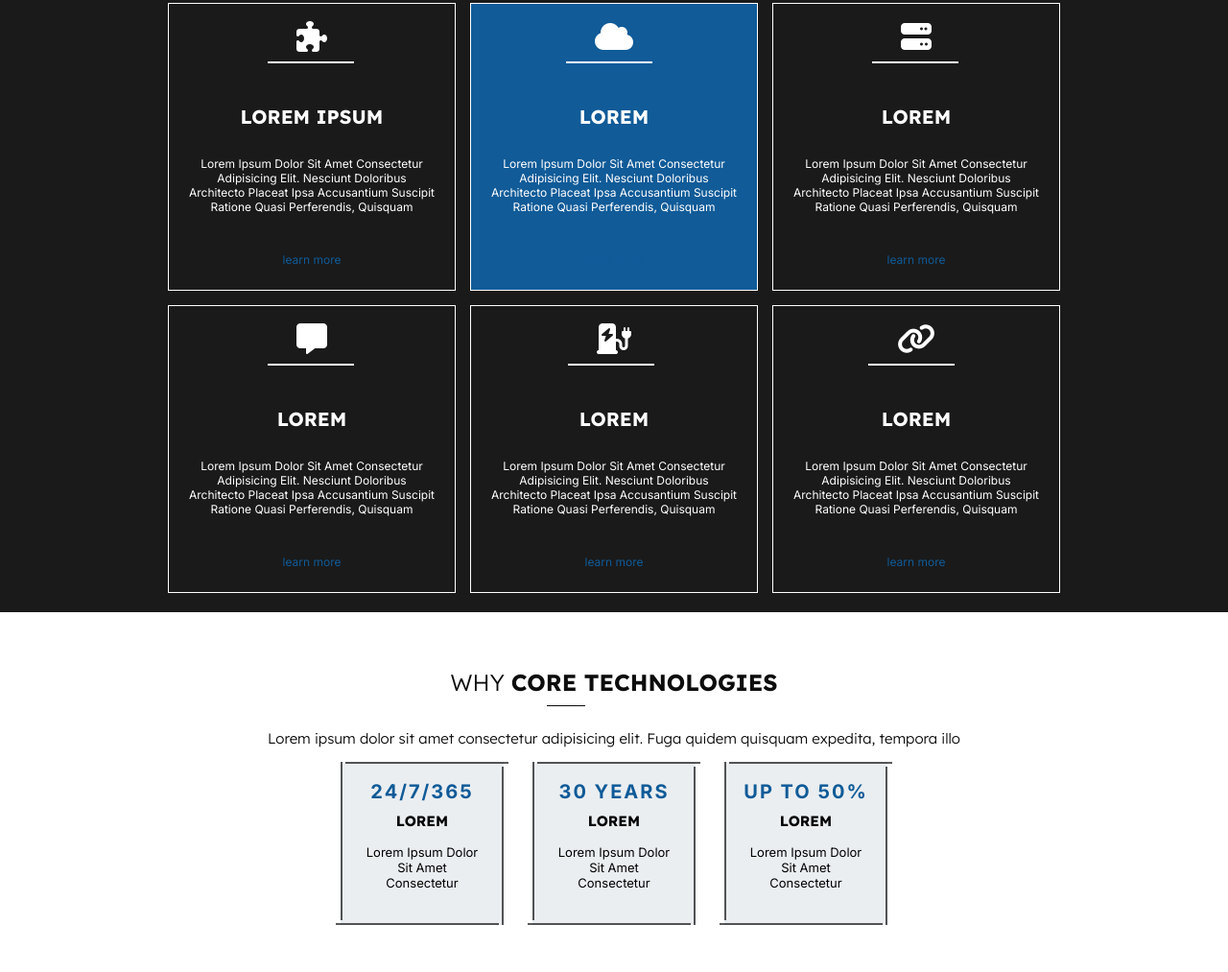
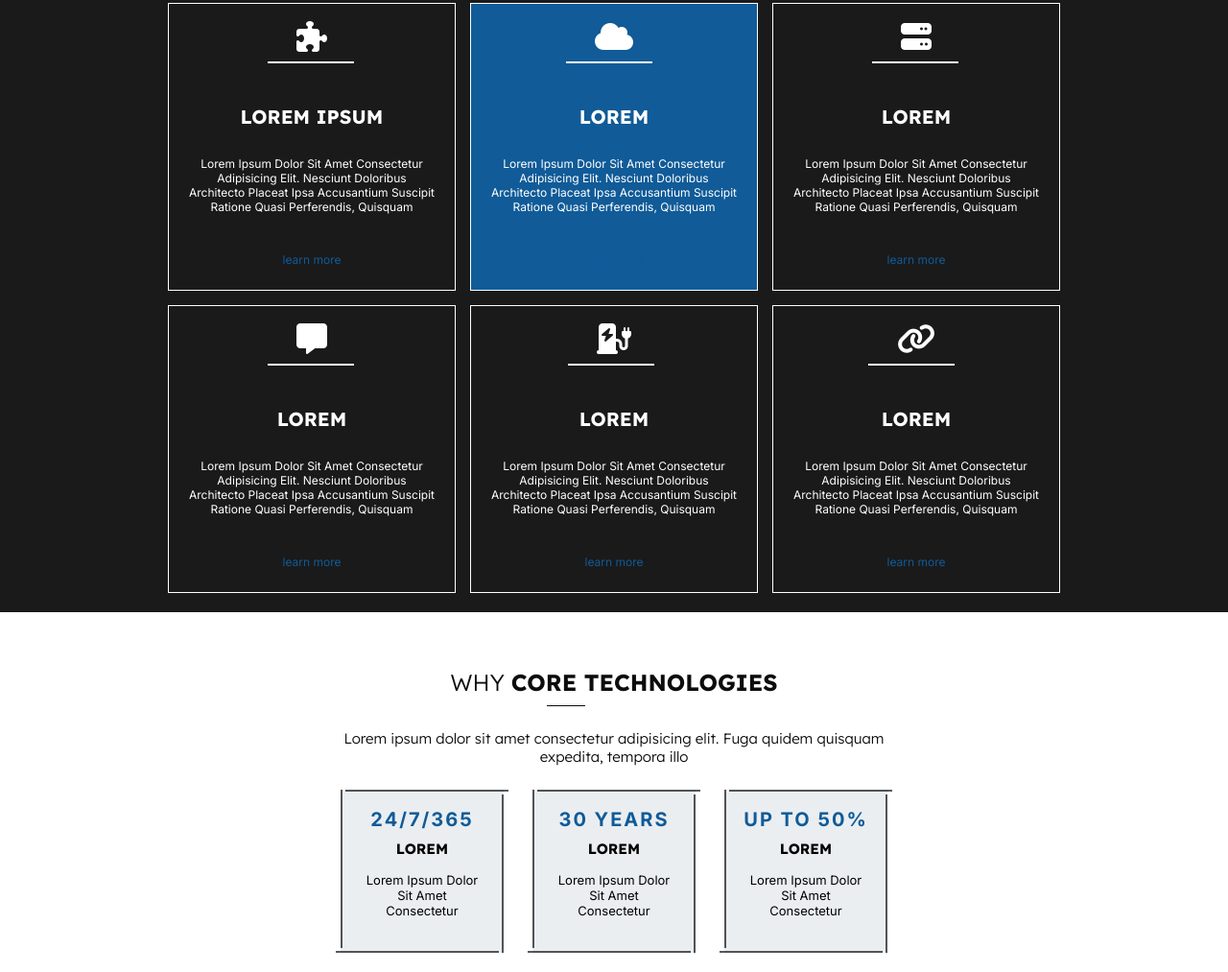
Before and after one commit to Ezmad-Ze/Internship_assignment_one, a website: page index.html in a window 1280 px wide. Shown: the part 1228-2241 px from the top of the page at 96% size. Before the commit the page ends 2212 px from the top, so only its background shows below. Drawn offline with nearby package versions, Linux system fonts and the light colour scheme; files that its build step writes are made by us from their sources.

Commit message:
add width to paragraph

```diff
--- a/app/scss/components/why.scss
+++ b/app/scss/components/why.scss
@@ -34,6 +34,8 @@
       font-weight: 300;
       font-size: rem(15);
       text-align: center;
+      max-width: rem(600);
+      padding-bottom: rem(10);
     }
   }
   &__info {
```
